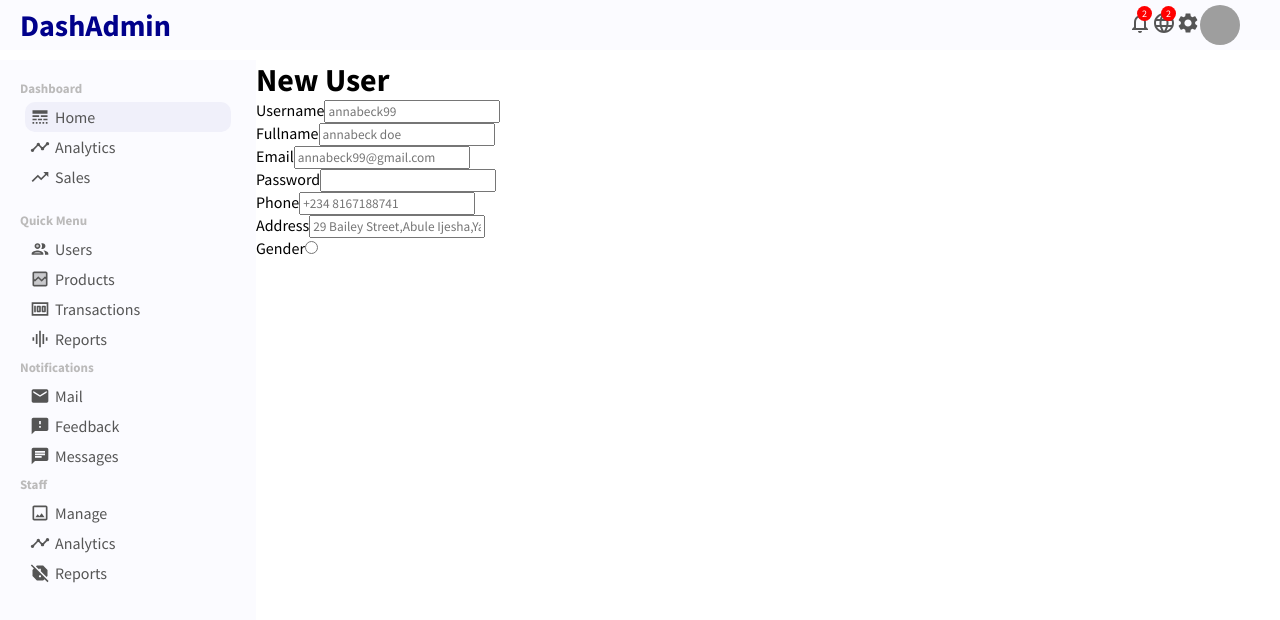
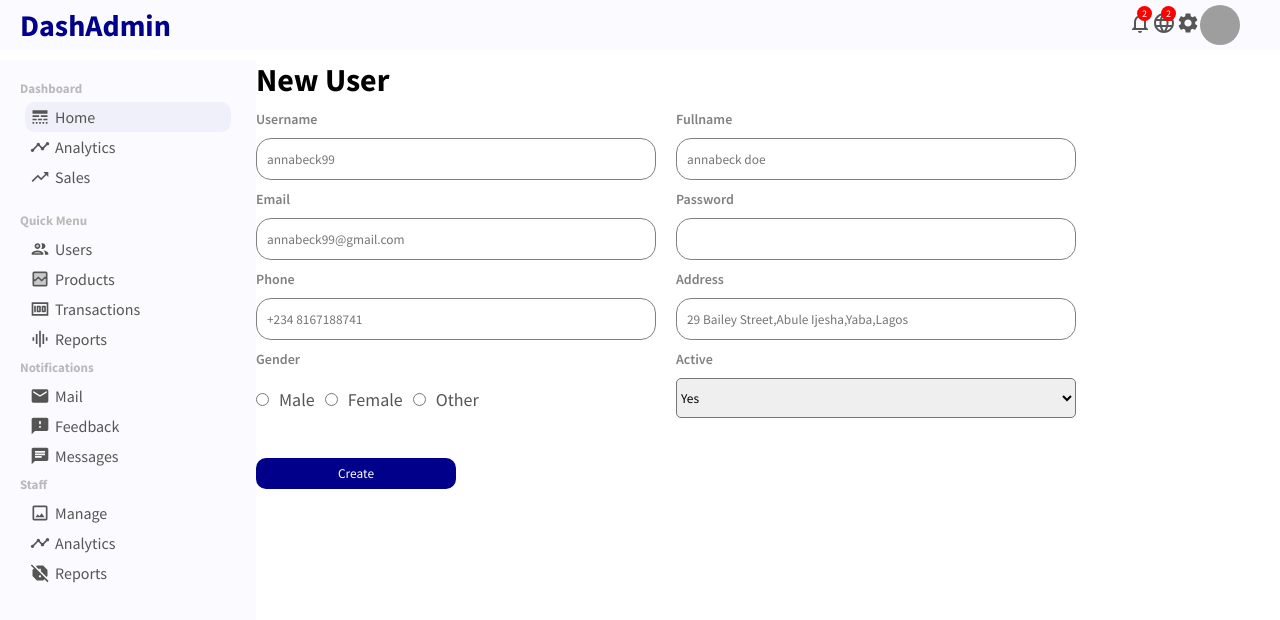
Before and after one commit to Adedipupo/dashboard, a React (Create React App) app: page /newUser in a window 1280 px wide. Shown: the top 620 px of the page. Built offline with nearby package versions, Linux system fonts and the light colour scheme; grey boxes are pictures that could not be loaded.

Commit message:
add users

```diff
--- a/src/pages/createUser/CreateUser.jsx
+++ b/src/pages/createUser/CreateUser.jsx
@@ -1,4 +1,4 @@
-import React from 'react';
+import React from "react";
 import "./createuser.css";
 
 export default function CreateUser() {
@@ -8,7 +8,11 @@ export default function CreateUser() {
       <form className="userCreateForm">
         <div className="userCreateItem">
           <label>Username</label>
-                <input type="text" placeholder="annabeck99" className="userCreateInput" />
+          <input
+            type="text"
+            placeholder="annabeck99"
+            className="userCreateInput"
+          />
         </div>
         <div className="userCreateItem">
           <label>Fullname</label>
@@ -28,10 +32,7 @@ export default function CreateUser() {
         </div>
         <div className="userCreateItem">
           <label>Password</label>
-                <input
-                  type="password"
-                  className="userCreateInput"
-                />
+          <input type="password" className="userCreateInput" />
         </div>
         <div className="userCreateItem">
           <label>Phone</label>
@@ -51,14 +52,27 @@ export default function CreateUser() {
         </div>
         <div className="userCreateItem">
           <label>Gender</label>
-                <input
-                  type="radio"
-                  name="gender"
-                  id="male"
-                  value="male"
-                />
+          <div className="newUserGender">
+            <input type="radio" name="gender" id="male" value="male" />
+            <label for="male">Male</label>
+            <input type="radio" name="gender" id="female" value="female" />
+            <label for="female">Female</label>
+            <input type="radio" name="gender" id="other" value="other" />
+            <label for="other">Other</label>
+          </div>
+        </div>
+        <div className="userCreateItem">
+          <label>Active</label>
+          <select className="newUserSelect" name="active" id="active">
+            <option value="yes">Yes</option>
+            <option value="no">No</option>
+          </select>
+        </div>
+         <div className="userCreateItem">
+        <button className="newUserButton">Create</button>
+
          </div>
       </form>
     </div>
-  )
+  );
 }
--- a/src/pages/createUser/createuser.css
+++ b/src/pages/createUser/createuser.css
@@ -1,3 +1,48 @@
 .newUser{
     flex: 4;
 }
+.userCreateForm{
+    display: flex;
+    flex-wrap: wrap;
+}
+.userCreateItem{
+    display: flex;
+    width: 400px;
+    flex-direction: column;
+    margin-top: 10px;
+    margin-right: 20px;
+}
+.userCreateItem>label{
+    margin-bottom: 10px;
+    font-size: 14px;
+    font-weight: 600;
+    color: gray;
+}
+.userCreateItem>input{
+    height: 20px;
+    padding: 10px;
+    border: 1px solid gray;
+    border-radius: 15px;
+}
+.newUserGender>input{
+    margin-top: 15px;
+}
+.newUserGender>label{
+    margin: 10px;
+    font-size: 18px;
+    color: #555;
+}
+.newUserSelect{
+    height: 40px;
+    border-radius: 5px;
+}
+.newUserButton{
+    width: 200px;
+    border: none;
+    background-color: darkblue;
+    color: white;
+    padding: 7px 10px;
+    border-radius: 10px;
+    margin-top: 30px;
+    cursor: pointer;
+}
```
Lines whose indentation alone changed are shown as unchanged.
